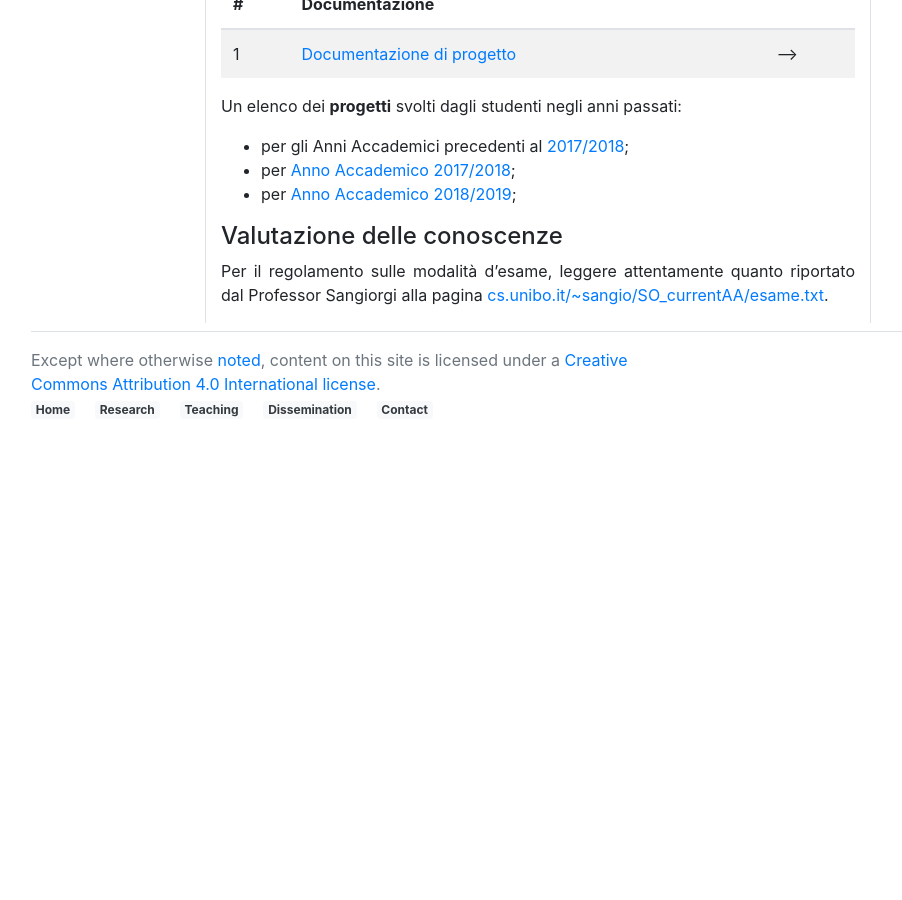
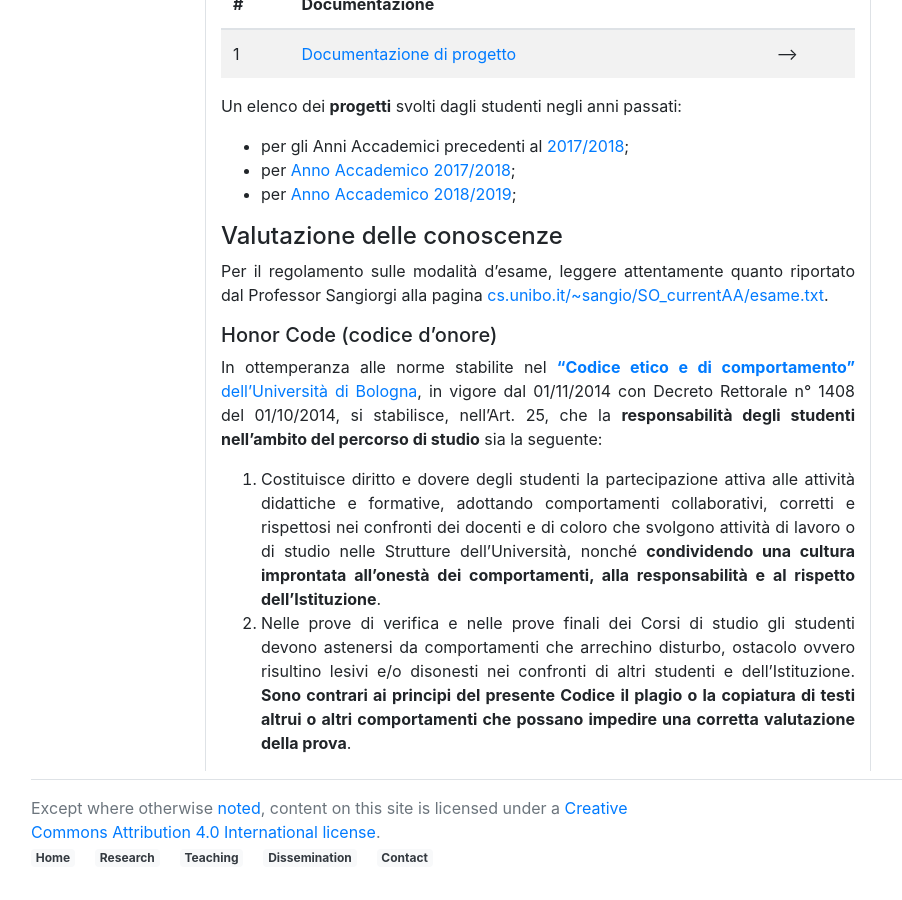
Before and after one commit to saltgz/saltgz.github.io, a Jekyll site: the page built from _posts/2020-02-24-labso-infoman.md, in a window 1280 px wide and 900 px high, scrolled down 1910 px. Shown: the whole window, without its empty margins (54-956 px from the left). Built offline with Jekyll 4.4.1, drawn with Linux system fonts in a browser that asks for light colours; comment, search, counter and statistics services are not loaded; before the commit the page ends 2362 px from its top, so only the background shows below that.

Commit message:
updating posts

```diff
--- a/_posts/2020-02-24-labso-infoman.md
+++ b/_posts/2020-02-24-labso-infoman.md
@@ -80,3 +80,10 @@ Un elenco dei **progetti** svolti dagli studenti negli anni passati:
 #### Valutazione delle conoscenze
 
 Per il regolamento sulle modalità d'esame, leggere attentamente quanto riportato dal Professor Sangiorgi alla pagina [cs.unibo.it/~sangio/SO_currentAA/esame.txt](http://www.cs.unibo.it/~sangio/SO_currentAA/esame.txt).
+
+##### Honor Code (codice d'onore)
+
+In ottemperanza alle norme stabilite nel [__"Codice etico e di comportamento"__ dell'Università di Bologna](http://www.normateneo.unibo.it/codice_etico.html), in vigore dal 01/11/2014 con Decreto Rettorale n° 1408 del 01/10/2014, si stabilisce, nell'Art. 25, che la **responsabilità degli studenti nell'ambito del percorso di studio** sia la seguente:
+
+1. Costituisce diritto e dovere degli studenti la partecipazione attiva alle attività didattiche e formative, adottando comportamenti collaborativi, corretti e rispettosi nei confronti dei docenti e di coloro che svolgono attività di lavoro o di studio nelle Strutture dell’Università, nonché **condividendo una cultura improntata all'onestà dei comportamenti, alla responsabilità e al rispetto dell’Istituzione**.
+2. Nelle prove di verifica e nelle prove finali dei Corsi di studio gli studenti devono astenersi da comportamenti che arrechino disturbo, ostacolo ovvero risultino lesivi e/o disonesti nei confronti di altri studenti e dell’Istituzione. **Sono contrari ai principi del presente Codice il plagio o la copiatura di testi altrui o altri comportamenti che possano impedire una corretta valutazione della prova**.
```
Also changed, not shown: _posts/2019-02-19-soc-iot.md (+1 -2 lines), index.md (+2 -2 lines).
